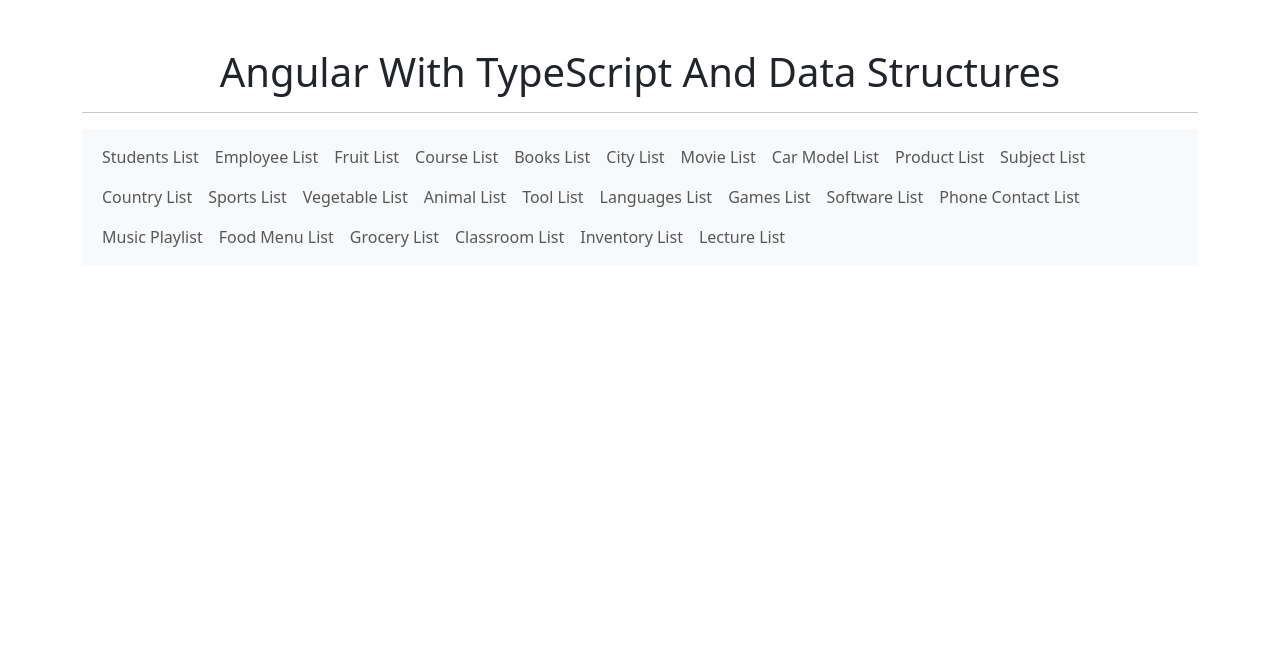
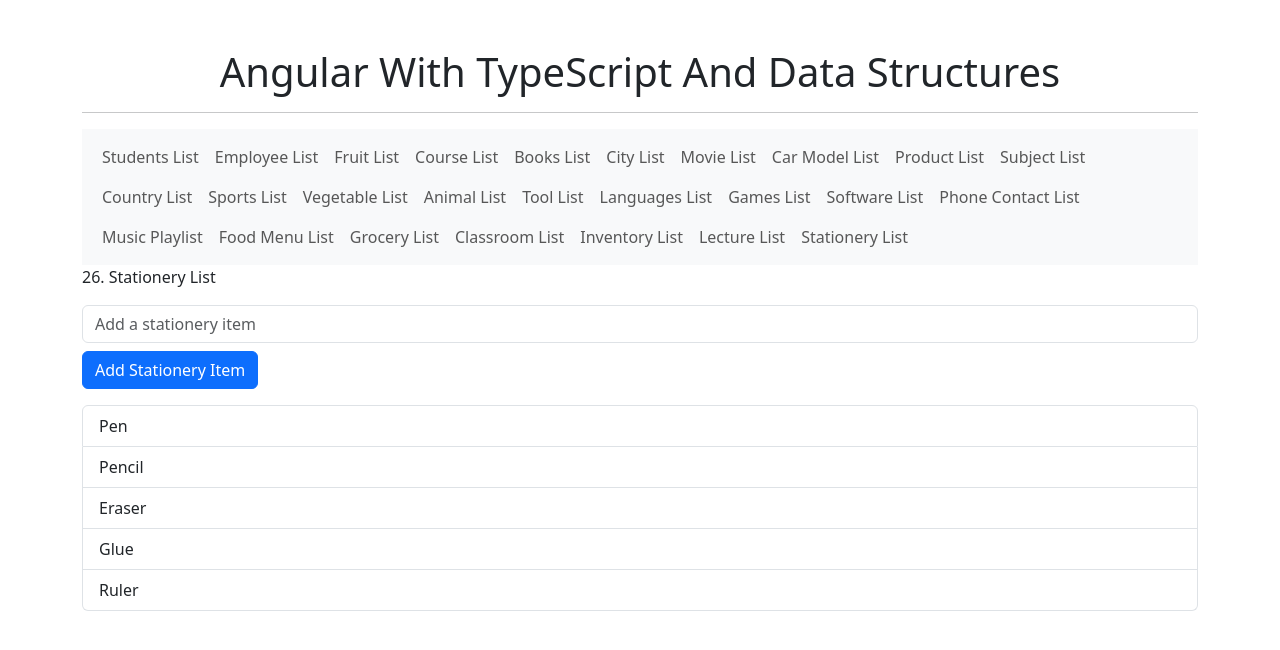
Before and after one commit to muningg/Angular_With_TypeScript_And_Data_Structures, an Angular app: page /stationery-list in a window 1280 px wide. Before the commit this address led to /. Shown: the top 650 px of the page. Built offline with nearby package versions, Linux system fonts and the light colour scheme.

Commit message:
feat(stationery-list): implement stationery list management
- Added StationeryListComponent for adding and displaying stationery items.
- Updated routing for stationery list access.

```diff
--- a/src/app/app.component.html
+++ b/src/app/app.component.html
@@ -79,6 +79,9 @@
         <li class="nav-item">
           <a class="nav-link" routerLink="/lecture-list">Lecture List</a>
         </li>
+        <li class="nav-item">
+          <a class="nav-link" routerLink="/stationery-list">Stationery List</a>
+        </li>
       </ul>
     </div>
   </nav>
--- a/src/app/app.module.ts
+++ b/src/app/app.module.ts
@@ -31,6 +31,7 @@
 import { ClassroomListComponent } from './components/classroom-list/classroom-list.component';
 import { InventoryListComponent } from './components/inventory-list/inventory-list.component';
 import { LectureListComponent } from './components/lecture-list/lecture-list.component';
+import { StationeryListComponent } from './components/stationery-list/stationery-list.component';
 
 @NgModule({
   imports: [
@@ -67,6 +68,7 @@
     ClassroomListComponent,
     InventoryListComponent,
     LectureListComponent,
+    StationeryListComponent,
   ],
   providers: [],
   bootstrap: [AppComponent]
--- a/src/app/app.routes.ts
+++ b/src/app/app.routes.ts
@@ -24,6 +24,7 @@
 import { ClassroomListComponent } from './components/classroom-list/classroom-list.component';
 import { InventoryListComponent } from './components/inventory-list/inventory-list.component';
 import { LectureListComponent } from './components/lecture-list/lecture-list.component';
+import { StationeryListComponent } from './components/stationery-list/stationery-list.component';
 
 export const routes: Routes = [
     {path: 'students-list', component: StudentListComponent},
@@ -51,5 +52,5 @@
     {path: 'classroom-list', component: ClassroomListComponent},
     {path: 'inventory-list', component: InventoryListComponent},
     {path: 'lecture-list', component: LectureListComponent},
-
+    {path: 'stationery-list', component: StationeryListComponent},
 ];
--- /dev/null
+++ b/src/app/components/stationery-list/stationery-list.component.html
@@ -0,0 +1,10 @@
+<p>26. Stationery List</p>
+<input type="text" class="form-control" [(ngModel)]="newStationeryItem" placeholder="Add a stationery item" />
+
+<button class="btn btn-primary mt-2" (click)="addStationeryItem()">Add Stationery Item</button>
+
+<ul class="mt-3 list-group">
+  <li class="list-group-item" *ngFor="let stationeryItem of stationeryItems">
+    {{stationeryItem}}
+  </li>
+</ul>
--- /dev/null
+++ b/src/app/components/stationery-list/stationery-list.component.ts
@@ -0,0 +1,18 @@
+import { Component } from '@angular/core';
+
+@Component({
+  selector: 'app-stationery-list',
+  templateUrl: './stationery-list.component.html',
+  styleUrl: './stationery-list.component.css'
+})
+export class StationeryListComponent {
+  stationeryItems: string[] = ['Pen', 'Pencil', 'Eraser', 'Glue', 'Ruler'];
+  newStationeryItem: string = '';
+
+  addStationeryItem() {
+    if (this.newStationeryItem.trim()) {
+      this.stationeryItems.push(this.newStationeryItem);
+      this.newStationeryItem = '';
+    }
+  }
+}
```
Also changed, not shown: src/app/components/stationery-list/stationery-list.component.css (added), 1 other file (tests, documents, lock files or other folders).
